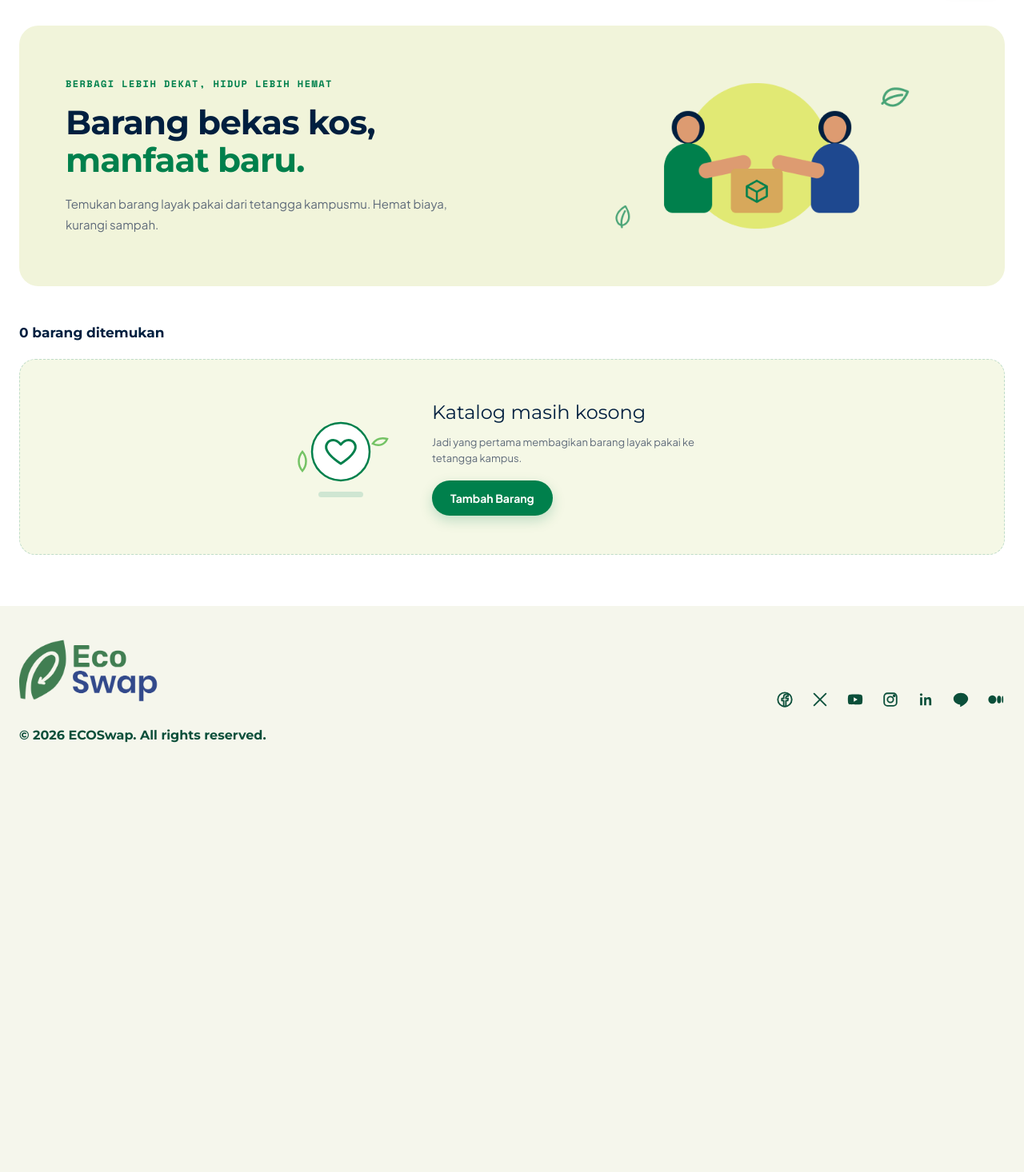
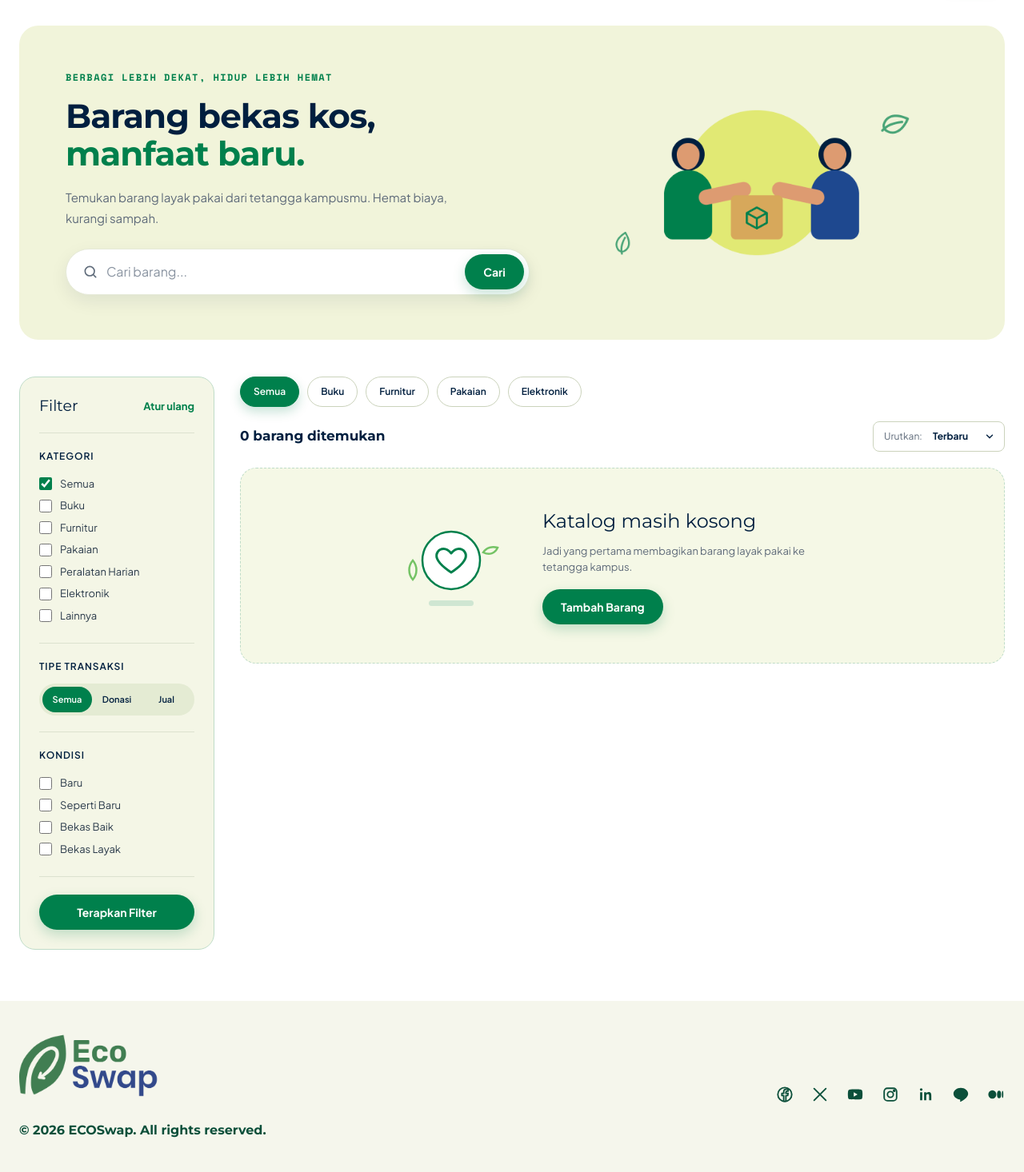
Before and after one commit to PBP-KELOMPOKA9/EcoSwap, a Django app: page / in a window 1280 px wide. Shown: the part 81-1547 px from the top of the page at 80% size. Before the commit the page ends 1010 px from the top, so only its background shows below. Run offline with Django 5.2, Linux system fonts and the light colour scheme; data that the repository does not hold is empty.

Commit message:
feat(barang): add search, filter, sort, and pagination to katalog

```diff
--- a/barang/templates/barang/katalog.html
+++ b/barang/templates/barang/katalog.html
@@ -10,15 +10,94 @@
       <p class="eyebrow eyebrow--mono">Berbagi lebih dekat, hidup lebih hemat</p>
       <h1 class="hero__title" id="hero-judul">Barang bekas kos, <span>manfaat baru.</span></h1>
       <p class="hero__text">Temukan barang layak pakai dari tetangga kampusmu. Hemat biaya, kurangi sampah.</p>
+      <form class="search" method="get" action="{% url 'barang:katalog' %}" role="search">
+        <svg viewBox="0 0 24 24" fill="none" stroke="currentColor" stroke-width="2" stroke-linecap="round" aria-hidden="true"><circle cx="11" cy="11" r="7"/><path d="M20 20l-3.5-3.5"/></svg>
+        <label for="cari" class="visually-hidden">Cari barang</label>
+        <input id="cari" type="search" name="q" value="{{ q }}" placeholder="Cari barang...">
+        {% for k in kategori_dipilih %}<input type="hidden" name="kategori" value="{{ k }}">{% endfor %}
+        {% for k in kondisi_dipilih %}<input type="hidden" name="kondisi" value="{{ k }}">{% endfor %}
+        {% if tipe %}<input type="hidden" name="tipe" value="{{ tipe }}">{% endif %}
+        <input type="hidden" name="urut" value="{{ urut }}">
+        <button type="submit" class="btn btn--primary">Cari</button>
+      </form>
     </div>
     <div class="hero__art">
       <img src="{% static 'img/hero-ilustrasi.png' %}" alt="" width="420" height="300">
     </div>
   </section>
 
-  <section class="katalog__list" aria-label="Daftar barang">
+  <div class="katalog__body">
+    <form class="filter" method="get" action="{% url 'barang:katalog' %}" aria-label="Filter barang">
+      {% if q %}<input type="hidden" name="q" value="{{ q }}">{% endif %}
+      <input type="hidden" name="urut" value="{{ urut }}">
+      <div class="filter__head">
+        <h2 class="filter__title">Filter</h2>
+        <a href="{% url 'barang:katalog' %}" class="link-green">Atur ulang</a>
+      </div>
+
+      <fieldset class="filter__group">
+        <legend class="filter__label">Kategori</legend>
+        <label class="check">
+          <input type="checkbox" data-check-semua {% if not kategori_dipilih %}checked{% endif %}>
+          Semua
+        </label>
+        {% for value, label in kategori_choices %}
+        <label class="check">
+          <input type="checkbox" name="kategori" value="{{ value }}" data-check-kategori {% if value in kategori_dipilih %}checked{% endif %}>
+          {{ label }}
+        </label>
+        {% endfor %}
+      </fieldset>
+
+      <fieldset class="filter__group">
+        <legend class="filter__label">Tipe transaksi</legend>
+        <div class="segmented">
+          <label><input type="radio" name="tipe" value="" {% if not tipe %}checked{% endif %}><span>Semua</span></label>
+          {% for value, label in tipe_choices %}
+          <label><input type="radio" name="tipe" value="{{ value }}" {% if tipe == value %}checked{% endif %}><span>{{ label }}</span></label>
+          {% endfor %}
+        </div>
+      </fieldset>
+
+      <fieldset class="filter__group">
+        <legend class="filter__label">Kondisi</legend>
+        {% for value, label in kondisi_choices %}
+        <label class="check">
+          <input type="checkbox" name="kondisi" value="{{ value }}" {% if value in kondisi_dipilih %}checked{% endif %}>
+          {{ label }}
+        </label>
+        {% endfor %}
+      </fieldset>
+
+      <button type="submit" class="btn btn--primary btn--block filter__submit">Terapkan Filter</button>
+    </form>
+
+    <section aria-label="Daftar barang">
+      <nav class="chips" aria-label="Kategori cepat">
+        <a href="{% query_ganti kategori=None page=None %}" class="chip {% if not kategori_dipilih %}is-active{% endif %}">Semua</a>
+        {% for value, label in kategori_choices %}
+          {% if value in kategori_chip %}
+          <a href="{% query_ganti kategori=value page=None %}" class="chip {% if kategori_dipilih|length == 1 and value in kategori_dipilih %}is-active{% endif %}">{{ label }}</a>
+          {% endif %}
+        {% endfor %}
+      </nav>
+
       <div class="toolbar">
         <p class="toolbar__count">{{ total }} barang ditemukan</p>
+        <form method="get" action="{% url 'barang:katalog' %}" class="sort">
+          {% if q %}<input type="hidden" name="q" value="{{ q }}">{% endif %}
+          {% for k in kategori_dipilih %}<input type="hidden" name="kategori" value="{{ k }}">{% endfor %}
+          {% for k in kondisi_dipilih %}<input type="hidden" name="kondisi" value="{{ k }}">{% endfor %}
+          {% if tipe %}<input type="hidden" name="tipe" value="{{ tipe }}">{% endif %}
+          <label for="urut" class="sort__prefix">Urutkan:</label>
+          <select id="urut" name="urut" class="has-prefix" data-auto-submit>
+            {% for value, label in pilihan_urut %}
+            <option value="{{ value }}" {% if value == urut %}selected{% endif %}>{{ label }}</option>
+            {% endfor %}
+          </select>
+          <svg viewBox="0 0 24 24" fill="none" stroke="currentColor" stroke-width="2.4" stroke-linecap="round" stroke-linejoin="round" aria-hidden="true"><path d="M6 9l6 6 6-6"/></svg>
+          <noscript><button type="submit" class="btn btn--sm btn--outline">Urutkan</button></noscript>
+        </form>
       </div>
 
       {% if barang_list %}
@@ -27,17 +106,46 @@
           {% include "barang/partials/card.html" %}
         {% endfor %}
       </div>
+
+      {% if halaman.has_other_pages %}
+      <nav class="pagination" aria-label="Halaman katalog">
+        {% if halaman.has_previous %}
+        <a href="{% query_ganti page=halaman.previous_page_number %}" aria-label="Halaman sebelumnya">&lsaquo;</a>
+        {% else %}
+        <span class="is-disabled" aria-hidden="true">&lsaquo;</span>
+        {% endif %}
+        {% for nomor in halaman.paginator.page_range %}
+          {% if nomor == halaman.number %}
+          <span class="is-current" aria-current="page">{{ nomor }}</span>
+          {% else %}
+          <a href="{% query_ganti page=nomor %}">{{ nomor }}</a>
+          {% endif %}
+        {% endfor %}
+        {% if halaman.has_next %}
+        <a href="{% query_ganti page=halaman.next_page_number %}" aria-label="Halaman berikutnya">&rsaquo;</a>
+        {% else %}
+        <span class="is-disabled" aria-hidden="true">&rsaquo;</span>
+        {% endif %}
+      </nav>
+      {% endif %}
+
       {% else %}
       <div class="empty">
         {% include "barang/partials/empty_heart.svg.html" %}
         <div>
+          {% if ada_filter %}
+          <h2 class="empty__title">Barang tidak ditemukan</h2>
+          <p class="empty__text">Coba kata kunci lain atau atur ulang filter supaya pilihannya lebih banyak.</p>
+          <a href="{% url 'barang:katalog' %}" class="btn btn--primary">Atur Ulang Filter</a>
+          {% else %}
           <h2 class="empty__title">Katalog masih kosong</h2>
           <p class="empty__text">Jadi yang pertama membagikan barang layak pakai ke tetangga kampus.</p>
-        {% url 'barang:tambah' as url_tambah %}
-        {% if url_tambah %}<a href="{{ url_tambah }}" class="btn btn--primary">Tambah Barang</a>{% endif %}
+          <a href="{% url 'barang:tambah' %}" class="btn btn--primary">Tambah Barang</a>
+          {% endif %}
         </div>
       </div>
       {% endif %}
     </section>
   </div>
+</div>
 {% endblock %}
--- a/barang/templatetags/barang_extras.py
+++ b/barang/templatetags/barang_extras.py
@@ -36,3 +36,20 @@ def nama_tampil(user):
             return f'{bagian[0]} {bagian[1][0]}.'
         return bagian[0]
     return user.username
+
+
+@register.simple_tag(takes_context=True)
+def query_ganti(context, **kwargs):
+    """Bikin query string baru dengan mengganti/menambah parameter tertentu.
+
+    Contoh: {% query_ganti page=2 %} -> '?q=rak&kategori=buku&page=2'
+    Isi nilai dengan None untuk menghapus parameter.
+    """
+    params = context['request'].GET.copy()
+    for key, value in kwargs.items():
+        if value is None or value == '':
+            params.pop(key, None)
+        else:
+            params[key] = value
+    query = params.urlencode()
+    return f'?{query}' if query else '?'
--- a/barang/views.py
+++ b/barang/views.py
@@ -1,5 +1,6 @@
 from django.contrib import messages
 from django.contrib.auth.decorators import login_required
+from django.core.paginator import Paginator
 from django.db.models import Count, F, Q
 from django.shortcuts import get_object_or_404, redirect, render
 from django.utils.http import url_has_allowed_host_and_scheme
@@ -7,6 +8,13 @@ from django.views.decorators.http import require_POST
 
 from .forms import BarangForm, StatusForm
 from .models import Barang
+
+PER_HALAMAN = 12
+PILIHAN_URUT = {
+    'terbaru': ('Terbaru', ['-created_at']),
+    'termurah': ('Termurah', ['harga', '-created_at']),
+    'termahal': ('Termahal', ['-harga', '-created_at']),
+}
 
 
 def _redirect_aman(request, fallback):
@@ -17,16 +25,53 @@ def _redirect_aman(request, fallback):
 
 
 def katalog(request):
-    barang_list = (
+    qs = (
         Barang.objects.filter(status=Barang.Status.TERSEDIA)
         .select_related('pemilik')
         .prefetch_related('foto')
     )
-    return render(request, 'barang/katalog.html', {
-        'barang_list': barang_list,
-        'total': len(barang_list),
+
+    q = request.GET.get('q', '').strip()
+    kategori_dipilih = [k for k in request.GET.getlist('kategori') if k in Barang.Kategori.values]
+    kondisi_dipilih = [k for k in request.GET.getlist('kondisi') if k in Barang.Kondisi.values]
+    tipe = request.GET.get('tipe', '')
+    if tipe not in Barang.Tipe.values:
+        tipe = ''
+    urut = request.GET.get('urut', 'terbaru')
+    if urut not in PILIHAN_URUT:
+        urut = 'terbaru'
+
+    if q:
+        qs = qs.filter(Q(judul__icontains=q) | Q(deskripsi__icontains=q))
+    if kategori_dipilih:
+        qs = qs.filter(kategori__in=kategori_dipilih)
+    if kondisi_dipilih:
+        qs = qs.filter(kondisi__in=kondisi_dipilih)
+    if tipe:
+        qs = qs.filter(tipe=tipe)
+    qs = qs.order_by(*PILIHAN_URUT[urut][1])
+
+    halaman = Paginator(qs, PER_HALAMAN).get_page(request.GET.get('page'))
+
+    context = {
+        'halaman': halaman,
+        'barang_list': halaman.object_list,
+        'total': halaman.paginator.count,
+        'q': q,
+        'kategori_choices': Barang.Kategori.choices,
+        'kondisi_choices': Barang.Kondisi.choices,
+        'tipe_choices': Barang.Tipe.choices,
+        'kategori_chip': ['buku', 'furnitur', 'pakaian', 'elektronik'],
+        'kategori_dipilih': kategori_dipilih,
+        'kondisi_dipilih': kondisi_dipilih,
+        'tipe': tipe,
+        'urut': urut,
+        'pilihan_urut': [(k, v[0]) for k, v in PILIHAN_URUT.items()],
+        'urut_label': PILIHAN_URUT[urut][0],
+        'ada_filter': bool(q or kategori_dipilih or kondisi_dipilih or tipe),
         'nav_aktif': 'katalog',
-    })
+    }
+    return render(request, 'barang/katalog.html', context)
 
 
 def detail(request, pk):
@@ -100,6 +145,7 @@ def edit(request, pk):
 def hapus(request, pk):
     barang = get_object_or_404(Barang, pk=pk, pemilik=request.user)
     judul = barang.judul
+    # Hapus foto satu-satu supaya file gambarnya ikut terhapus.
     for foto in barang.foto.all():
         foto.delete()
     barang.delete()
```
Lines whose indentation alone changed are shown as unchanged.
